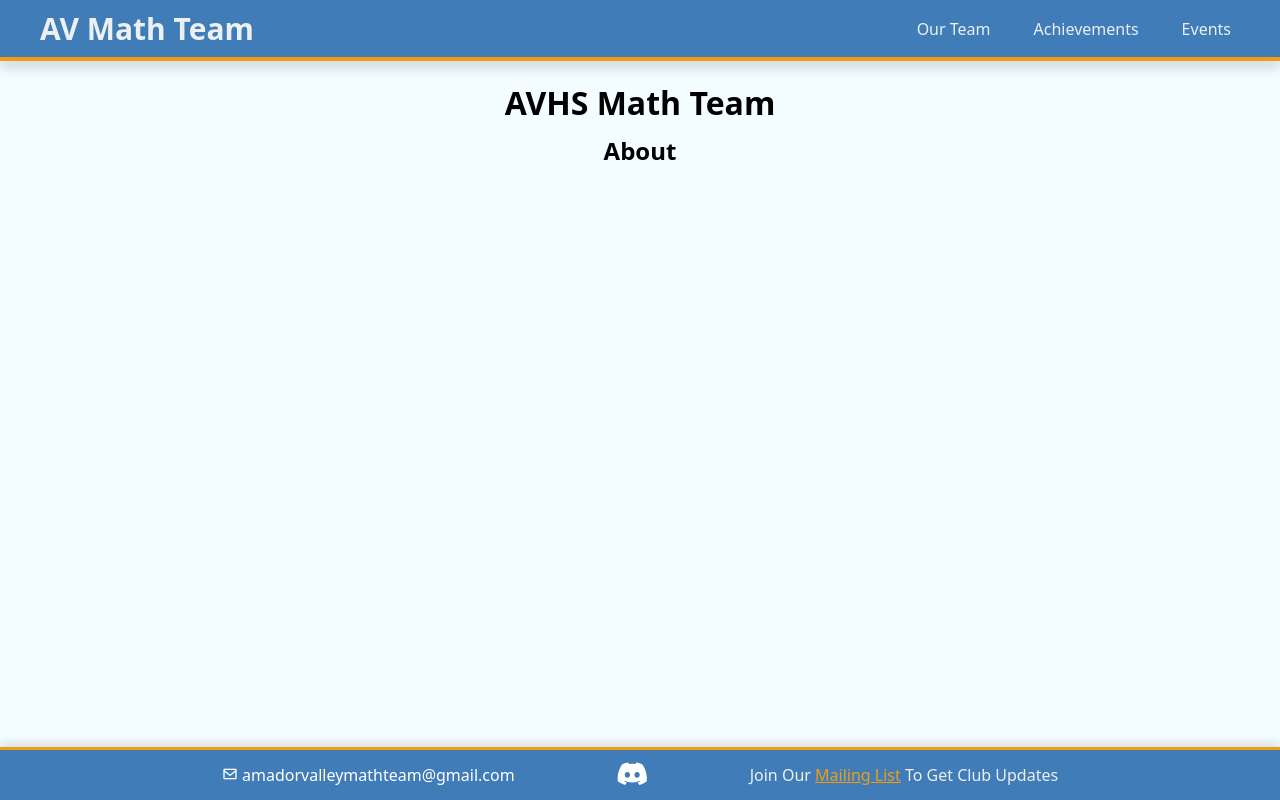
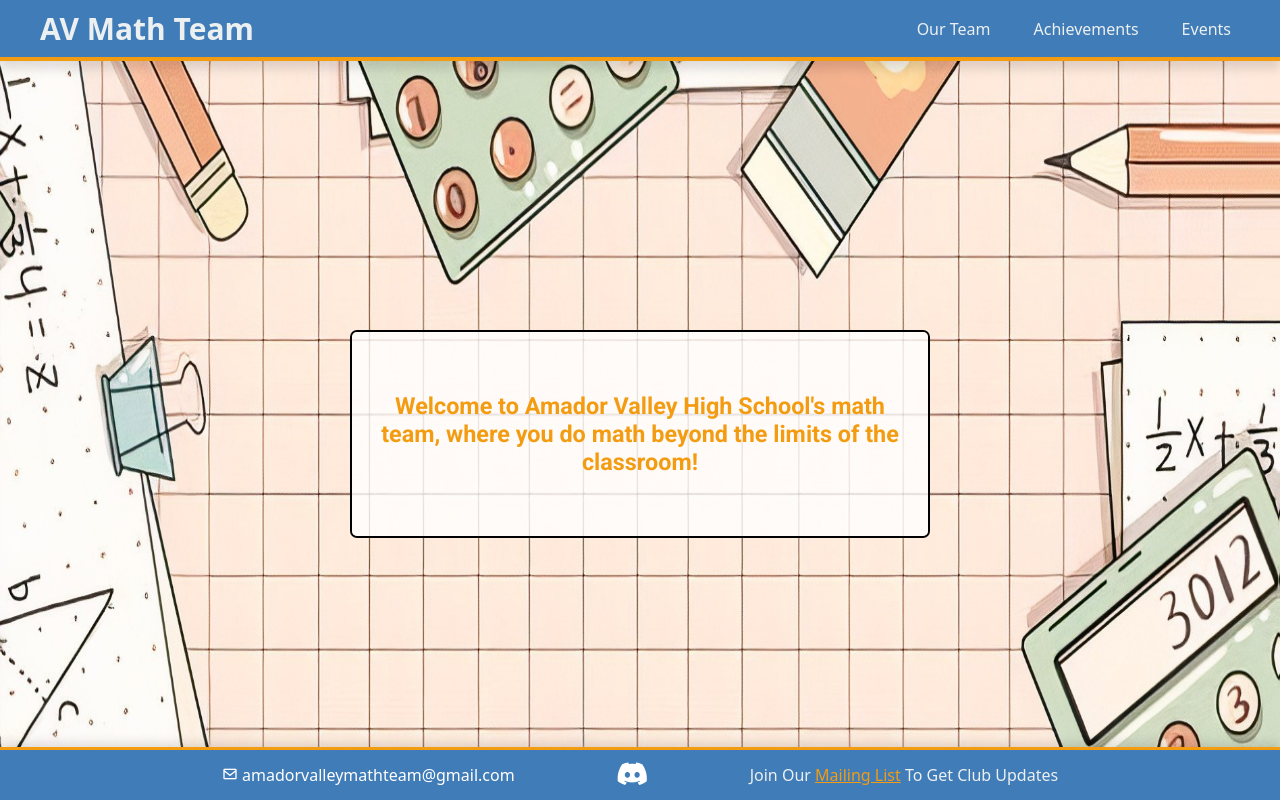
Before and after one commit to anaym952/AV-Math-Team-Website, a Flask app: page / in a window 1280 px wide. Run offline with Flask 3, Linux system fonts and the light colour scheme.

Commit message:
Completed my idea of front page design (image is NOT AI, quality was enhanced using AI)

```diff
--- a/static/style.css
+++ b/static/style.css
@@ -69,6 +69,37 @@ nav{
 #header{
     font-weight: 800;
     margin-bottom: 20px;
+}
+
+
+
+/* Home Page */
+
+.home-container{
+    display: flex;
+    flex: 1;
+    background-image: url(home_page_theme.jpg);
+    background-size: 100% 100%;
+    width: 100%;
+    align-items: center;
+    justify-content: center;
+    text-align: center;
+}
+
+.welcome{
+    width: 45%;
+    border-radius: 5px;
+    color: rgb(243, 156, 18);
+    background-color: rgb(255, 255, 255, 0.8);
+    padding: 60px 20px;
+    margin-top: 80px;
+    font-size: 20px;
+    box-shadow: 0px 0px 0px 2px rgb(0, 0, 0);
+    margin-bottom: 20px;
+}
+
+.welcome h3{
+    font-family: 'Roboto', sans-serif;
 }
 
 
--- a/templates/events.html
+++ b/templates/events.html
@@ -13,6 +13,9 @@
 
     <div class="page-content">
         <h1 id="header">Our Events</h1>
+        <div class="events-container">
+
+        </div>
     </div>
 
     {% include 'contact.html' %}
--- a/templates/home.html
+++ b/templates/home.html
@@ -5,6 +5,7 @@
     <meta name="viewport" content="width=device-width, initial-scale=1.0"/>
     <title>AV Math Team</title>
     <link rel="stylesheet" href="/static/style.css">
+    <link href="https://fonts.googleapis.com/css2?family=Roboto:wght@400;700&display=swap" rel="stylesheet">
 </head>
 
 <body>
@@ -13,9 +14,12 @@
 
     <!-- IF MAKING AN ABOUT SECTION, PUT AN IMAGE ON LEFT SIDE AND TEXT ON RIGHT SIDE -->
 
-    <div class="page-content">
-        <h1 id="header" style="margin-bottom: 10px;">AVHS Math Team</h1>
-        <h2>About</h2>
+    <div class="home-container">
+        <div class="welcome">
+            <h3>
+                Welcome to Amador Valley High School's math team, where you do math beyond the limits of the classroom!
+            </h3>
+        </div>
     </div>
 
     {% include 'contact.html' %}
```
Also changed, not shown: static/home_page_theme.jpg (added).
